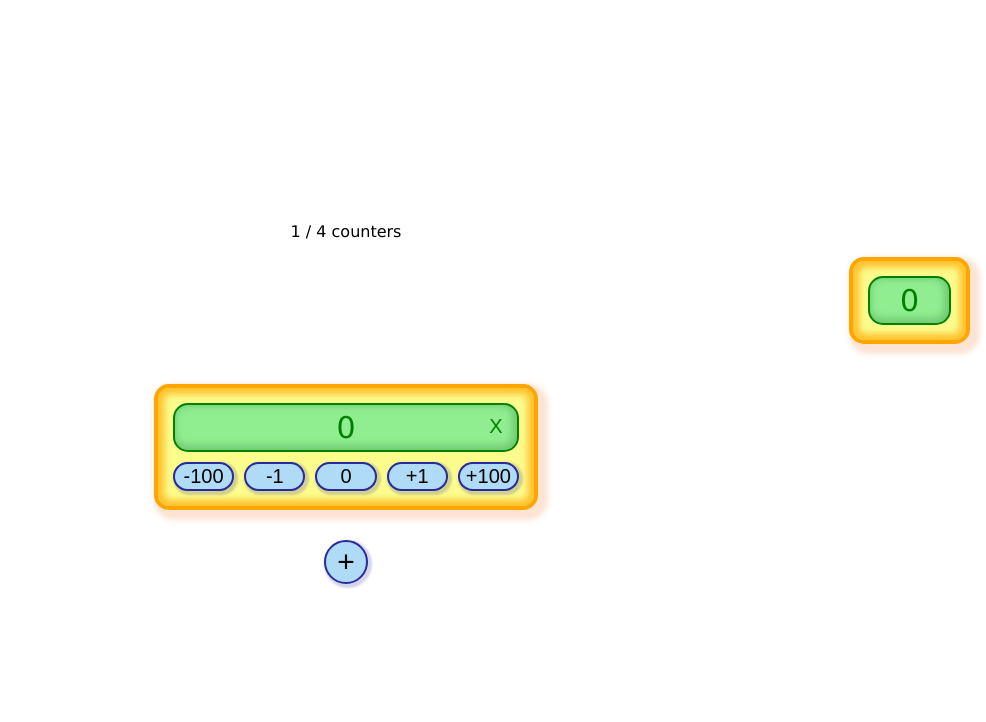
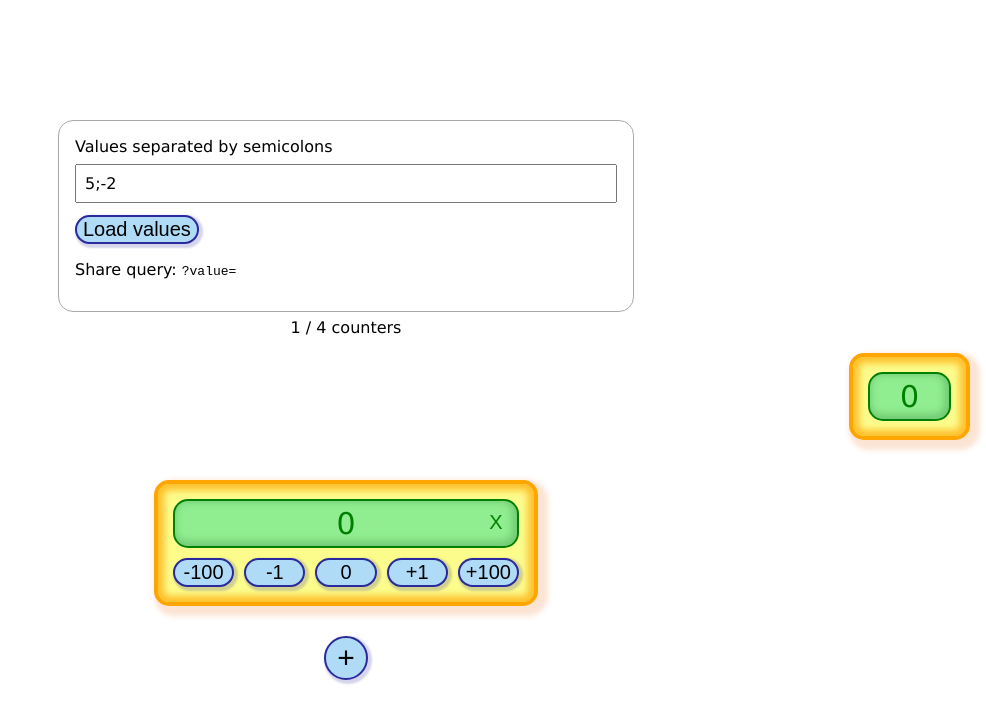
Before and after one commit to adam-zielonka/frontend-tutorial, a React (Vite) app: page / in a window 1280 px wide. Shown: the top 722 px of the page, without its empty margins (294-1280 px from the left). Built offline with nearby package versions, Linux system fonts and the light colour scheme.

Commit message:
Serialize and validate counter values: start (lesson-04-08-url-state-start-v5)

```diff
--- a/import-draft.mjs
+++ b/import-draft.mjs
@@ -1,6 +1,6 @@
 import {readFileSync,writeFileSync} from 'node:fs';
 const draft = JSON.parse(readFileSync(process.argv[2], 'utf8'));
-if (draft.lesson !== "04-07-counter-removal") throw Error('This download belongs to another lesson');
+if (draft.lesson !== "04-08-url-state") throw Error('This download belongs to another lesson');
 const allowed = ["/App.tsx","/Store.ts","/styles.css"];
 for (const name of allowed) {
   if (typeof draft.files?.[name] !== 'string') throw Error('Missing file: ' + name);
--- a/package.json
+++ b/package.json
@@ -1,5 +1,5 @@
 {
-  "name": "frontend-04-07-counter-removal",
+  "name": "frontend-04-08-url-state",
   "version": "1.0.0",
   "private": true,
   "type": "module",
--- a/src/App.tsx
+++ b/src/App.tsx
@@ -1,6 +1,6 @@
-import { useState } from 'react';
+import { useEffect, useState } from 'react';
 import { observer } from 'mobx-react-lite';
-import { CounterStore, Store } from './Store';
+import { CounterStore, Store, restoreUrl, syncUrl } from './Store';
 import './styles.css';
 
 const Counter = observer(function Counter({ counter, onRemove }: { counter: CounterStore; onRemove: () => void }) {
@@ -20,8 +20,25 @@ const Counter = observer(function Counter({ counter, onRemove }: { counter: Coun
 
 const App = observer(function App() {
   const [store] = useState(() => new Store());
+  const [draft, setDraft] = useState('5;-2');
+  const [message, setMessage] = useState('');
+  useEffect(() => {
+    restoreUrl(store);
+    return syncUrl(store);
+  }, [store]);
   return <main className="app">
     <h1>MobX counters</h1>
+    <section className="url-values" aria-label="URL values">
+      <label>Values separated by semicolons
+        <input value={draft} onChange={event => setDraft(event.target.value)} />
+      </label>
+      <button type="button" onClick={() => setMessage(store.hydrate(draft)
+        ? 'Values loaded.' : 'Invalid values. Use up to four finite numbers; empty removes all counters.')}>
+        Load values
+      </button>
+      <p role="status">{message}</p>
+      <p>Share query: <code>?value={encodeURIComponent(store.serializedValues)}</code></p>
+    </section>
     <p>{store.counters.length} / {store.limit} counters</p>
     <aside className="total" aria-label="Total"><output aria-live="polite">{store.sum}</output></aside>
     {store.counters.length === 0 && <p>No counters. Add one to start again.</p>}
--- a/src/Store.ts
+++ b/src/Store.ts
@@ -1,4 +1,4 @@
-import { makeAutoObservable } from 'mobx';
+import { makeAutoObservable, reaction } from 'mobx';
 
 export class CounterStore {
   constructor(public readonly id = 1, public value = 0) {
@@ -37,7 +37,28 @@ export class Store {
     this.counters.push(new CounterStore(this.nextId++));
   }
 
+  get serializedValues(): string {
+    // TODO: serialize just the counter values using semicolons.
+    return '';
+  }
+
+  hydrate(raw: string): boolean {
+    // TODO: validate the entire payload before replacing counters. Empty means [].
+    return false;
+  }
+
   removeCounter(id: number) {
     this.counters = this.counters.filter(counter => counter.id !== id);
   }
 }
+
+// Browser effects are owned by App's effect, never started at module import time.
+export function restoreUrl(store: Store): boolean {
+  // TODO: read the value query parameter; hydrate when present. Catch URL failures.
+  return false;
+}
+
+export function syncUrl(store: Store): () => void {
+  // TODO: return a reaction disposer; preserve unrelated query parameters and hash.
+  return () => {};
+}
```
Also changed, not shown: lesson.json (+3 -5 lines), 1 other file (tests, documents, lock files or other folders).
